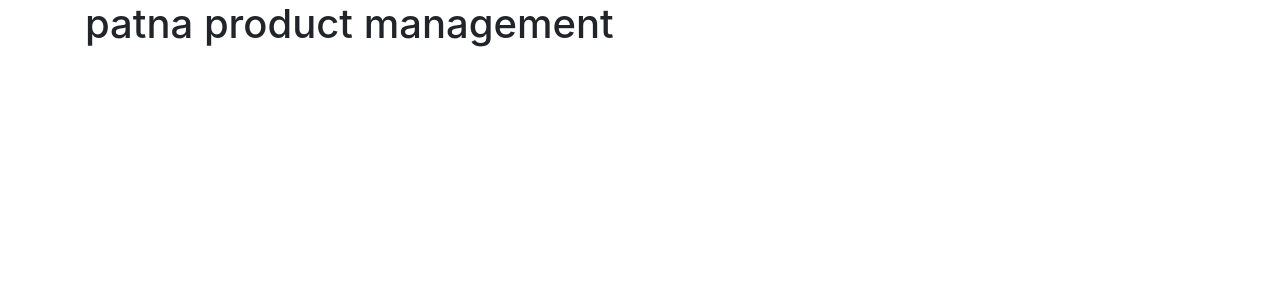
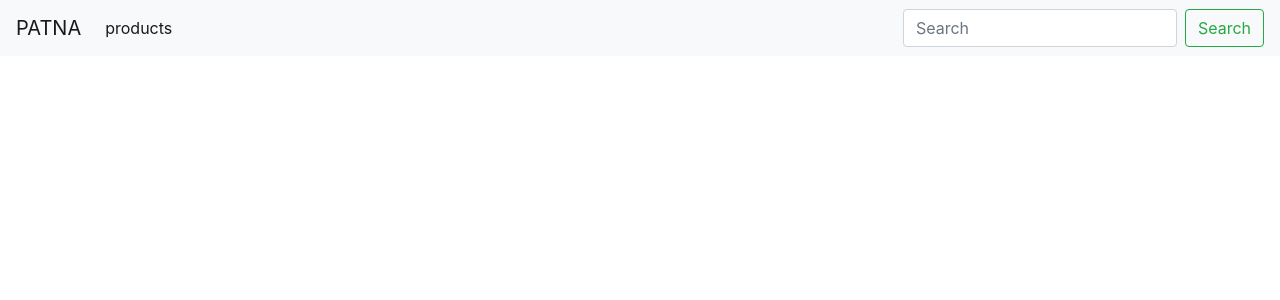
Before and after one commit to shady-abdelhamid/ng-patna, an Angular app: page / in a window 1280 px wide. Shown: the top 300 px of the page. Built offline with nearby package versions, Linux system fonts and the light colour scheme.

Commit message:
Add navbar component
1. add navbar into core module.
2. pass title through navbar.
3. add link to products in navbar.

```diff
--- a/src/app/app.component.html
+++ b/src/app/app.component.html
@@ -1,4 +1,4 @@
+<navbar [title]="title"></navbar>
 <div class="container">
-  <h1>{{title}}</h1>
   <router-outlet></router-outlet>
 </div>
--- a/src/app/app.component.ts
+++ b/src/app/app.component.ts
@@ -6,5 +6,5 @@ import { Component } from '@angular/core';
   styleUrls: ['./app.component.scss']
 })
 export class AppComponent {
-  title = 'patna product management';
+  title = 'PATNA';
 }
--- /dev/null
+++ b/src/app/core/layout/navbar/navbar.component.html
@@ -0,0 +1,46 @@
+<nav class="navbar navbar-expand-sm navbar-light bg-light">
+  <a class="navbar-brand" href="#">{{title}}</a>
+  <button
+    class="navbar-toggler d-lg-none"
+    type="button"
+    data-toggle="collapse"
+    data-target="#collapsibleNavId"
+    aria-controls="collapsibleNavId"
+    aria-expanded="false"
+    aria-label="Toggle navigation"
+  >
+    <span class="navbar-toggler-icon"></span>
+  </button>
+  <div class="collapse navbar-collapse" id="collapsibleNavId">
+    <ul class="navbar-nav mr-auto mt-2 mt-lg-0">
+      <li class="nav-item active">
+        <a class="nav-link" [routerLink]="['/products']">products<span class="sr-only">(current)</span></a
+        >
+      </li>
+      <!-- <li class="nav-item">
+        <a class="nav-link" href="#">Link</a>
+      </li>
+      <li class="nav-item dropdown">
+        <a
+          class="nav-link dropdown-toggle"
+          href="#"
+          id="dropdownId"
+          data-toggle="dropdown"
+          aria-haspopup="true"
+          aria-expanded="false"
+          >Dropdown</a
+        >
+        <div class="dropdown-menu" aria-labelledby="dropdownId">
+          <a class="dropdown-item" href="#">Action 1</a>
+          <a class="dropdown-item" href="#">Action 2</a>
+        </div>
+      </li> -->
+    </ul>
+    <form class="form-inline my-2 my-lg-0">
+      <input class="form-control mr-sm-2" type="text" placeholder="Search" />
+      <button class="btn btn-outline-success my-2 my-sm-0" type="submit">
+        Search
+      </button>
+    </form>
+  </div>
+</nav>
--- /dev/null
+++ b/src/app/core/layout/navbar/navbar.component.ts
@@ -0,0 +1,17 @@
+import { Component, OnInit, Input } from '@angular/core';
+
+@Component({
+  selector: 'navbar',
+  templateUrl: './navbar.component.html',
+  styleUrls: ['./navbar.component.scss']
+})
+export class NavbarComponent implements OnInit {
+
+  @Input() title: string;
+
+  constructor() { }
+
+  ngOnInit(): void {
+  }
+
+}
```
Also changed, not shown: src/app/core/core.module.ts (+7 -3 lines), src/app/core/layout/navbar/navbar.component.scss (added).
